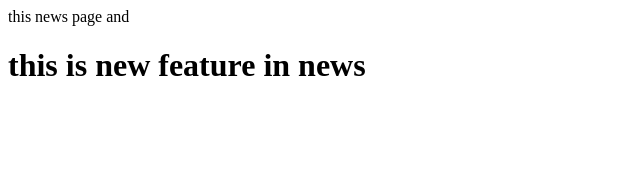
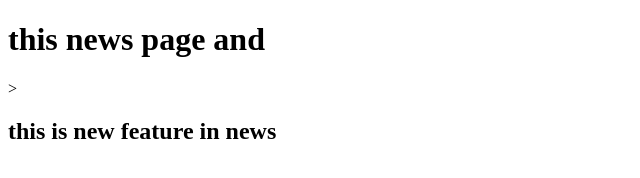
Before and after one commit to okmannu/Allaboutgit, a plain HTML site: page news.html in a window 1280 px wide. Shown: the whole page, without its empty margins (0-640 px from the left). Drawn offline with Linux system fonts and the light colour scheme.

```diff
--- a/news.html
+++ b/news.html
@@ -7,7 +7,7 @@
     <title>Document</title>
 </head>
 <body>
-    this news page and
-    <h1> this is new feature  in news  </h1>
+    <h1>this news page and</h1>>
+    <h2> this is new feature  in news </h2>
 </body>
 </html>
```
Also changed, not shown: about.html (+1 -0 lines), contact.html (+1 -0 lines), index.html (+1 -1 lines), dm.html (deleted), md.css (deleted).
